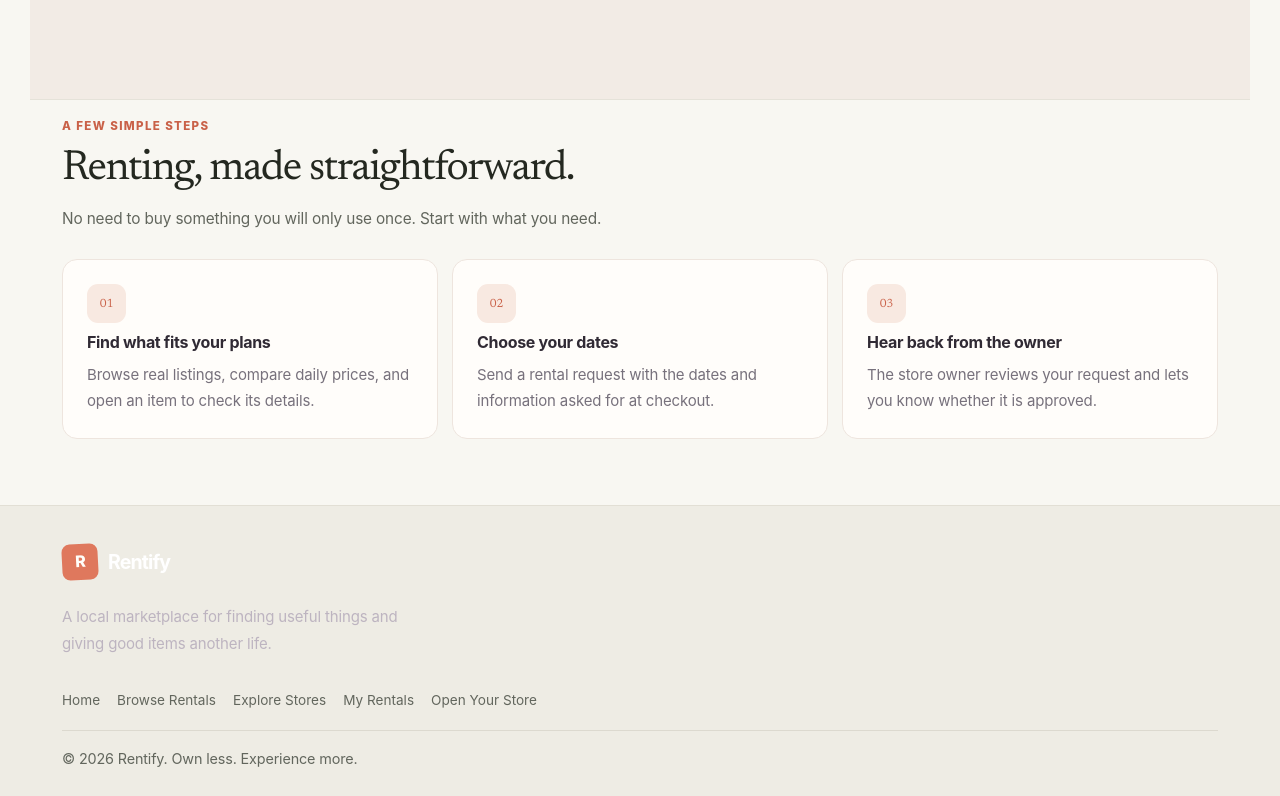
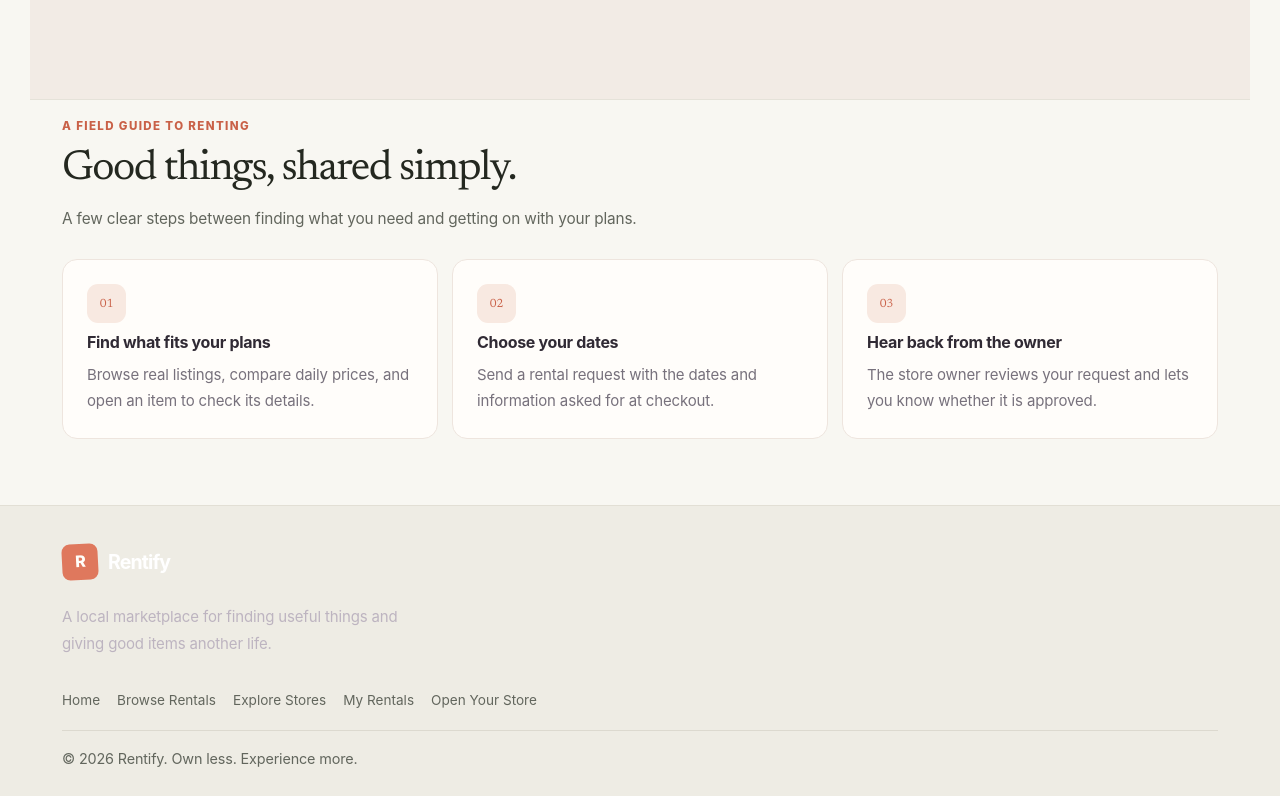
Before and after one commit to Ridabatool512/rental-marketplace, a React (Vite) app in the folder Frontend/: page / in a window 1280 px wide. Shown: the part 1750-2546 px from the top of the page. Built offline with nearby package versions, Linux system fonts and the light colour scheme; no server answers.

Commit message:
Style How It Works as a vintage editorial field guide

```diff
--- a/Frontend/src/components/HowItWorks.jsx
+++ b/Frontend/src/components/HowItWorks.jsx
@@ -1,33 +1,21 @@
 function HowItWorks() {
   const steps = [
-    {
-      number: '01',
-      title: 'Find what fits your plans',
-      text: 'Browse real listings, compare daily prices, and open an item to check its details.',
-    },
-    {
-      number: '02',
-      title: 'Choose your dates',
-      text: 'Send a rental request with the dates and information asked for at checkout.',
-    },
-    {
-      number: '03',
-      title: 'Hear back from the owner',
-      text: 'The store owner reviews your request and lets you know whether it is approved.',
-    },
+    { number: '01', title: 'Find what fits your plans', text: 'Browse real listings, compare daily prices, and open an item to check its details.' },
+    { number: '02', title: 'Choose your dates', text: 'Send a rental request with the dates and information asked for at checkout.' },
+    { number: '03', title: 'Hear back from the owner', text: 'The store owner reviews your request and lets you know whether it is approved.' },
   ]
 
   return (
     <section className="how" id="how-it-works" aria-labelledby="how-heading">
       <div className="section-heading how-heading">
-        <p className="eyebrow">A few simple steps</p>
-        <h2 id="how-heading">Renting, made straightforward.</h2>
-        <p className="section-description">No need to buy something you will only use once. Start with what you need.</p>
+        <p className="eyebrow">A FIELD GUIDE TO RENTING</p>
+        <h2 id="how-heading">Good things, shared simply.</h2>
+        <p className="section-description">A few clear steps between finding what you need and getting on with your plans.</p>
       </div>
       <div className="steps">
         {steps.map((step) => (
           <article className="step-card" key={step.number}>
-            <span className="step-number">{step.number}</span>
+            <span className="step-number" aria-hidden="true">{step.number}</span>
             <h3>{step.title}</h3>
             <p>{step.text}</p>
           </article>
```
